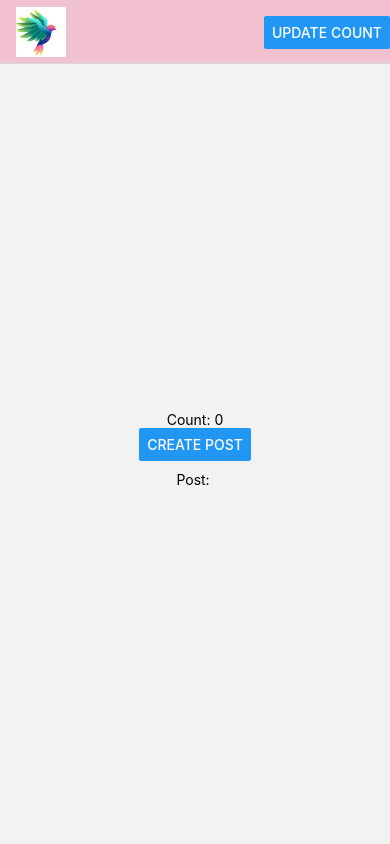
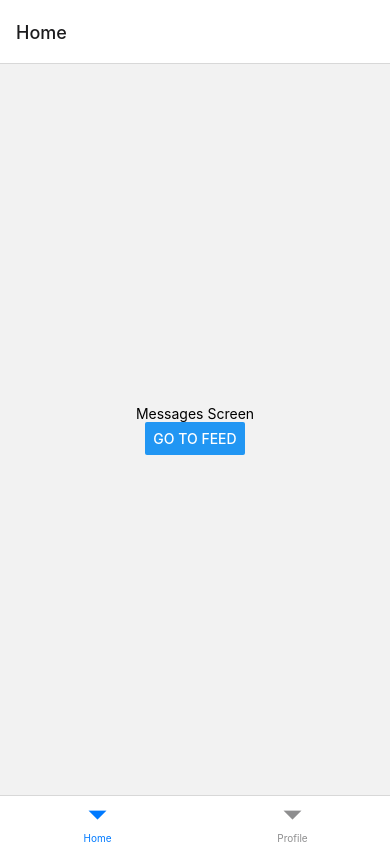
Before and after one commit to crisissettled/devchat_rn, a React Native app: screen /Messages in a window 390 px wide. Built offline with nearby package versions, Linux system fonts and the light colour scheme.

Commit message:
tab navigation

```diff
--- a/App.tsx
+++ b/App.tsx
@@ -1,58 +1,20 @@
-import {Button, alert} from 'react-native';
 import {NavigationContainer} from '@react-navigation/native';
-import {createNativeStackNavigator} from '@react-navigation/native-stack';
+import {createBottomTabNavigator} from '@react-navigation/bottom-tabs';
 
-import {RootStackParamList} from './types/StackScreen';
+import Home from './screens/Home';
+import Profile from './screens/Profile';
 
-import HomeScreen from './screens/HomeScreen';
-import CreatePostScreen from './screens/CreatePostScreen';
+const Tab = createBottomTabNavigator();
 
-import LogoTitle from './component/LogoTitle';
-
-const Stack = createNativeStackNavigator<RootStackParamList>();
-
-export default function App() {
+function App() {
   return (
     <NavigationContainer>
-      <Stack.Navigator
-        screenOptions={{
-          headerStyle: {
-            backgroundColor: '#f2c1d0',
-          },
-          headerTintColor: '#e5771d',
-          headerTitleStyle: {
-            fontWeight: 'bold',
-          },
-        }}>
-        <Stack.Screen
-          name="Home"
-          component={HomeScreen}
-          options={{
-            // title: 'My home',
-            // headerStyle: {
-            //   backgroundColor: '#baa',
-            // },
-            // headerTintColor: '#dfd',
-            // headerTitleStyle: {
-            //   fontWeight: 'bold',
-            // },
-
-            headerTitle: props => <LogoTitle />,
-            headerRight: () => (
-              <Button
-                onPress={() => console.log('This is a Header button!')}
-                title="Info"
-                color="#0081F1"
-              />
-            ),
-          }}
-        />
-        <Stack.Screen
-          name="CreatePost"
-          component={CreatePostScreen}
-          options={({route}) => ({title: route.params.name})}
-        />
-      </Stack.Navigator>
+      <Tab.Navigator id="RootNavigator">
+        <Tab.Screen name="Home" component={Home} />
+        <Tab.Screen name="Profile" component={Profile} />
+      </Tab.Navigator>
     </NavigationContainer>
   );
 }
+
+export default App;
--- a/package.json
+++ b/package.json
@@ -10,6 +10,7 @@
     "test": "jest"
   },
   "dependencies": {
+    "@react-navigation/bottom-tabs": "^6.5.11",
     "@react-navigation/native": "^6.1.9",
     "@react-navigation/native-stack": "^6.9.17",
     "react": "18.2.0",
--- /dev/null
+++ b/screens/Feed.tsx
@@ -0,0 +1,15 @@
+import {View, Text, Button} from 'react-native';
+
+function Feed({navigation}) {
+  return (
+    <View style={{flex: 1, alignItems: 'center', justifyContent: 'center'}}>
+      <Text>Feed Screen</Text>
+      <Button
+        onPress={() => navigation.navigate('Messages')}
+        title="Go to Messages"
+      />
+    </View>
+  );
+}
+
+export default Feed;
--- /dev/null
+++ b/screens/Home.tsx
@@ -0,0 +1,25 @@
+import {createNativeStackNavigator} from '@react-navigation/native-stack';
+
+import Feed from './Feed';
+import Messages from './Messages';
+
+const Stack = createNativeStackNavigator();
+
+function Home() {
+  return (
+    <Stack.Navigator>
+      <Stack.Screen
+        name="Feed"
+        component={Feed}
+        options={{headerShown: false}}
+      />
+      <Stack.Screen
+        name="Messages"
+        component={Messages}
+        options={{headerShown: false}}
+      />
+    </Stack.Navigator>
+  );
+}
+
+export default Home;
--- /dev/null
+++ b/screens/Messages.tsx
@@ -0,0 +1,22 @@
+import {useEffect} from 'react';
+import {View, Text, Button, Alert} from 'react-native';
+
+function Messages({navigation}) {
+  useEffect(() => {
+    const unsubscribe = navigation.getParent().addListener('tabPress', e => {
+      // Do something
+      Alert.alert('Tab pressed!');
+    });
+
+    return unsubscribe;
+  }, []);
+
+  return (
+    <View style={{flex: 1, alignItems: 'center', justifyContent: 'center'}}>
+      <Text>Messages Screen</Text>
+      <Button onPress={() => navigation.navigate('Feed')} title="Go to Feed" />
+    </View>
+  );
+}
+
+export default Messages;
--- /dev/null
+++ b/screens/Profile.tsx
@@ -0,0 +1,11 @@
+import {Text, View} from 'react-native';
+
+function Profile() {
+  return (
+    <View style={{flex: 1, alignItems: 'center', justifyContent: 'center'}}>
+      <Text>Profile Screen</Text>
+    </View>
+  );
+}
+
+export default Profile;
```
Also changed, not shown: 1 other file (tests, documents, lock files or other folders).
